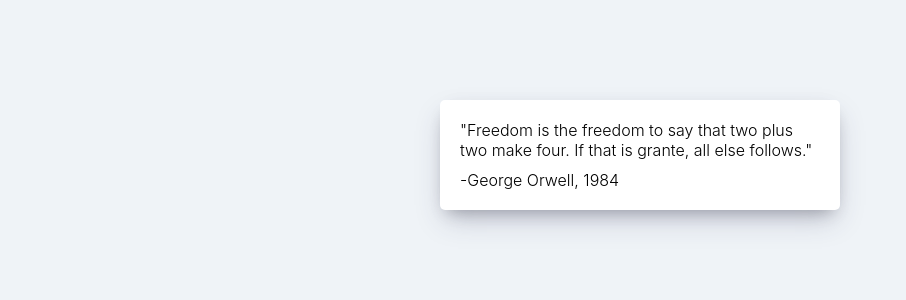
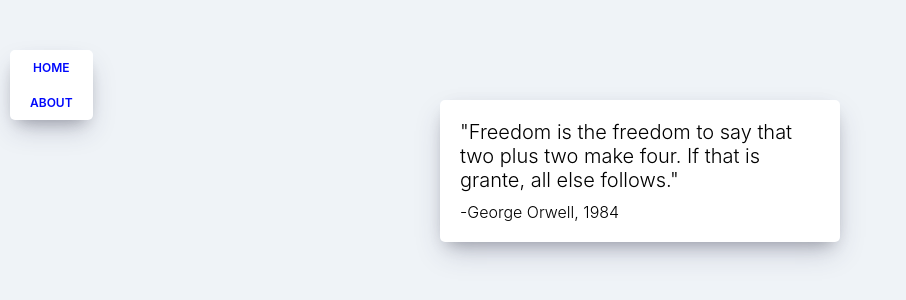
Before and after one commit to riatree/movie_app_react, a React (Create React App) app: page /#/about in a window 1280 px wide. Shown: the top 300 px of the page, without its empty margins (0-906 px from the left). Built offline with nearby package versions, Linux system fonts and the light colour scheme.

Commit message:
movie application in React

```diff
--- a/src/App.js
+++ b/src/App.js
@@ -3,13 +3,17 @@ import './App.css';
 import {HashRouter ,Routes ,Route} from 'react-router-dom';
 import About from './routes/About';
 import Home from './routes/Home';
+import Navigation from './components/Navigation';
+import Detail from './routes/Detail';
 
 function App() {
   return (
     <HashRouter >
+      <Navigation />
       <Routes>
         <Route path="/" element={<Home/>}/>
         <Route path="/about" element={<About/>}/>
+        <Route path="/movie-detail" element={<Detail/>}/>
       </Routes>
     </HashRouter >
   )
--- a/src/components/Movie.css
+++ b/src/components/Movie.css
@@ -1,3 +1,6 @@
+.movies {
+    margin: 0 auto;
+}
 .movies .movie {
     background-color: white;
     margin-bottom: 70px;
--- a/src/components/Movie.js
+++ b/src/components/Movie.js
@@ -1,10 +1,12 @@
 import React from 'react';
 import propTypes from 'prop-types';
 import './Movie.css';
+import { Link } from 'react-router-dom';
 
 function Movie({ title, year, summary, poster, genres}) {
     return (
         <div className="movie">
+            <Link to={{ pathname: '/movie-detail', state: {year, title, summary, poster, genres }, }}>
                 <img src={poster} alt={title} title={title} />
                 <div className="movie__data">
                     <h3 className="movie__title">{title}</h3>
@@ -16,6 +18,7 @@ function Movie({ title, year, summary, poster, genres}) {
                     </ul>
                     <p className="movie__summary">{summary.slice(0,180)}...</p>
                 </div>
+            </Link>
         </div>
     );
 }
--- /dev/null
+++ b/src/components/Navigation.css
@@ -0,0 +1,32 @@
+.nav {
+    z-index: 1;
+    position: fixed;
+    top: 50px; left: 10px;
+    display: flex;
+    flex-direction: column;
+    background-color: white;
+    padding: 10px 20px;
+    box-shadow: 0 13px 27px -5px rgba(50,50,93,0.25), 0 8px 16px -8px rgba(0,0,0,0.3), 0 -6px 16px -6px rgba(0,0,0,0.025);
+    border-radius: 5px;
+}
+
+@media screen and (max-width: 1090px) {
+    .nav {
+        left: initial; top: initial;
+        bottom: 0px; width: 100%;
+    }
+}
+
+.nav a {
+    text-decoration: none;
+    color: #0008fc;
+    text-transform: uppercase;
+    font-size: 12px;
+    text-align: center;
+    font-weight: 600;
+}
+
+
+.nav a:not(:last-child) {
+    margin-bottom: 20px;
+}
--- /dev/null
+++ b/src/components/Navigation.js
@@ -0,0 +1,14 @@
+import React from "react";
+import { Link } from 'react-router-dom';
+import './Navigation.css';
+
+function Navigation() {
+    return (
+        <div className="nav">
+            <Link to="/">Home</Link>
+            <Link to="/about">About</Link>
+        </div>
+    );
+}
+
+export default Navigation;
--- a/src/routes/About.js
+++ b/src/routes/About.js
@@ -1,12 +1,13 @@
 import React from 'react';
 import './About.css';
 
-function About() {
+function About(props) {
+    console.log(props);
     return (
         <div className='about__container'>
-            <sapn>
+            <span>
                 "Freedom is the freedom to say that two plus two make four. If that is grante, all else follows."
-            </sapn>
+            </span>
             <span>-George Orwell, 1984</span>
         </div>
     );
--- /dev/null
+++ b/src/routes/Detail.js
@@ -0,0 +1,9 @@
+import React from 'react';
+
+function Detail(props) {
+    console.log(props);
+    return <span>Hello</span>
+}
+
+
+export default Detail;
--- a/src/routes/Home.js
+++ b/src/routes/Home.js
@@ -20,7 +20,6 @@ class Home extends React.Component{
         data: { movies },
       },
     } = await axios.get('https://yts-proxy.now.sh/list_movies.json?sort_by=rating');
-    //console.log(movies);
     this.setState({ movies, isLoading: false });
   }
 
```
Also changed, not shown: package.json (+5 -2 lines). Lines whose indentation alone changed are shown as unchanged.
